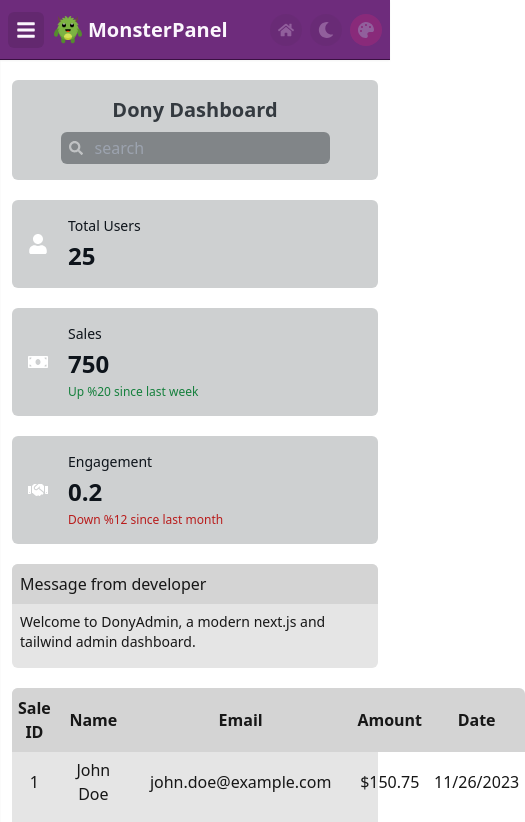
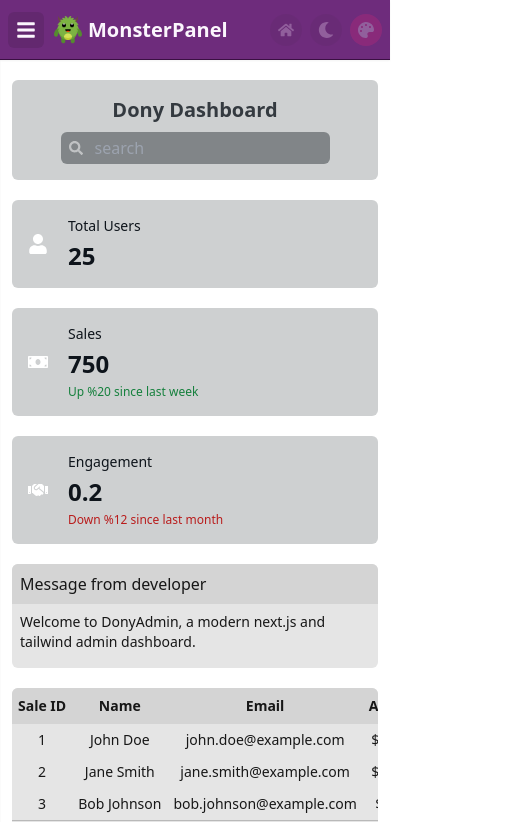
Before and after one commit to donis3/Dony-Next-SimpleAdmin, a Next.js app: page /dashboard in a window 390 px wide. Shown: the top 822 px of the page, 525 px wide, since content can reach past the window. Built offline with nearby package versions, Linux system fonts and the light colour scheme.

Commit message:
Fixed table overflow added meta-theme color (dynamic)

```diff
--- a/app/globals.css
+++ b/app/globals.css
@@ -88,6 +88,9 @@
 		--bgPrimary: var(--color-primary-200);
 		--fgPrimary: var(--color-primary-800);
 		--primary: var(--color-primary-600);
+
+		/* Match navbar color (Light 800 dark 950)*/
+		--theme-color: rgb(var(--color-primary-800));
 	}
 
 	.theme-dark {
@@ -96,5 +99,8 @@
 		--bgPrimary: var(--color-primary-500);
 		--fgPrimary: var(--color-primary-100);
 		--primary: var(--color-primary-400);
+
+		/* Match navbar color (Light 800 dark 950)*/
+		--theme-color: rgb(var(--color-primary-950));
 	}
 }
--- a/app/layout.tsx
+++ b/app/layout.tsx
@@ -1,10 +1,15 @@
-import type { Metadata } from "next";
+import type { Metadata, Viewport } from "next";
 import "./globals.css";
 import { cn } from "@/lib/helpers/utils";
 
 export const metadata: Metadata = {
 	title: "Landing Page",
 	description: "An admin dashboard - learn by making project",
+};
+
+export const viewport: Viewport = {
+	//Default theme color
+	themeColor: "rgb(29 94 29)",
 };
 
 export default function RootLayout({
--- a/app/ui/table/SalesTable.tsx
+++ b/app/ui/table/SalesTable.tsx
@@ -14,9 +14,10 @@ export default function SalesTable() {
 	});
 
 	return (
-		<section className="w-full bg-neutral-200 text-neutral-900 dark:bg-neutral-800 dark:text-neutral-100 rounded-md">
-			<table className="w-full rounded-md overflow-clip">
-				<thead className="dark:bg-neutral-900 font-medium text-base bg-neutral-300 rounded-t-md">
+		<section className="w-full bg-neutral-200 text-neutral-900 dark:bg-neutral-800 dark:text-neutral-100 rounded-md ">
+			<div className="w-full overflow-x-auto rounded-md">
+				<table className="w-full">
+					<thead className="dark:bg-neutral-900 font-medium text-sm md:text-base whitespace-nowrap bg-neutral-300 rounded-t-md">
 						<tr>
 							<th className="px-1.5 py-2 text-center">Sale ID</th>
 							<th className="px-1.5 py-2 text-center">Name</th>
@@ -27,10 +28,18 @@ export default function SalesTable() {
 					</thead>
 					<tbody className="">
 						{pagination.currentData.map((row) => (
-						<tr key={row.saleId} className="group">
-							<TCell className="text-center">{row.saleId}</TCell>
-							<TCell className="text-center">{row.name}</TCell>
-							<TCell className="text-center">{row.email}</TCell>
+							<tr
+								key={row.saleId}
+								className="group whitespace-nowrap text-sm md:text-base">
+								<TCell className="text-center">
+									{row.saleId}
+								</TCell>
+								<TCell className="text-center ">
+									{row.name}
+								</TCell>
+								<TCell className="text-center">
+									{row.email}
+								</TCell>
 								<TCell className="text-center">
 									{formatCurrency(row.amount, "USD")}
 								</TCell>
@@ -41,6 +50,7 @@ export default function SalesTable() {
 						))}
 					</tbody>
 				</table>
+			</div>
 			<div className="flex flex-row items-center justify-between gap-3 p-2 text-sm border-t border-neutral-950/20">
 				<div className="flex flex-row gap-3">
 					<button
--- a/app/ui/theme/ThemeSelect.tsx
+++ b/app/ui/theme/ThemeSelect.tsx
@@ -26,6 +26,17 @@ export default function ThemeSelect() {
 		const newMode = mode === "dark" ? "dark" : "";
 
 		document.documentElement.className = `${newThemeClass} ${newMode}`;
+
+		//Change meta theme-color for mobile and chrome views. Navbar color should match it.
+		//Get current theme color var from css
+		const themeColor = getComputedStyle(document.body).getPropertyValue(
+			"--theme-color",
+		);
+		//Switch meta tag
+		if (themeColor) {
+			const ogcolor = document.querySelector('meta[name="theme-color"]');
+			ogcolor?.setAttribute("content", themeColor);
+		}
 	}, [theme, mode]);
 
 	return (
```
Lines whose indentation alone changed are shown as unchanged.
